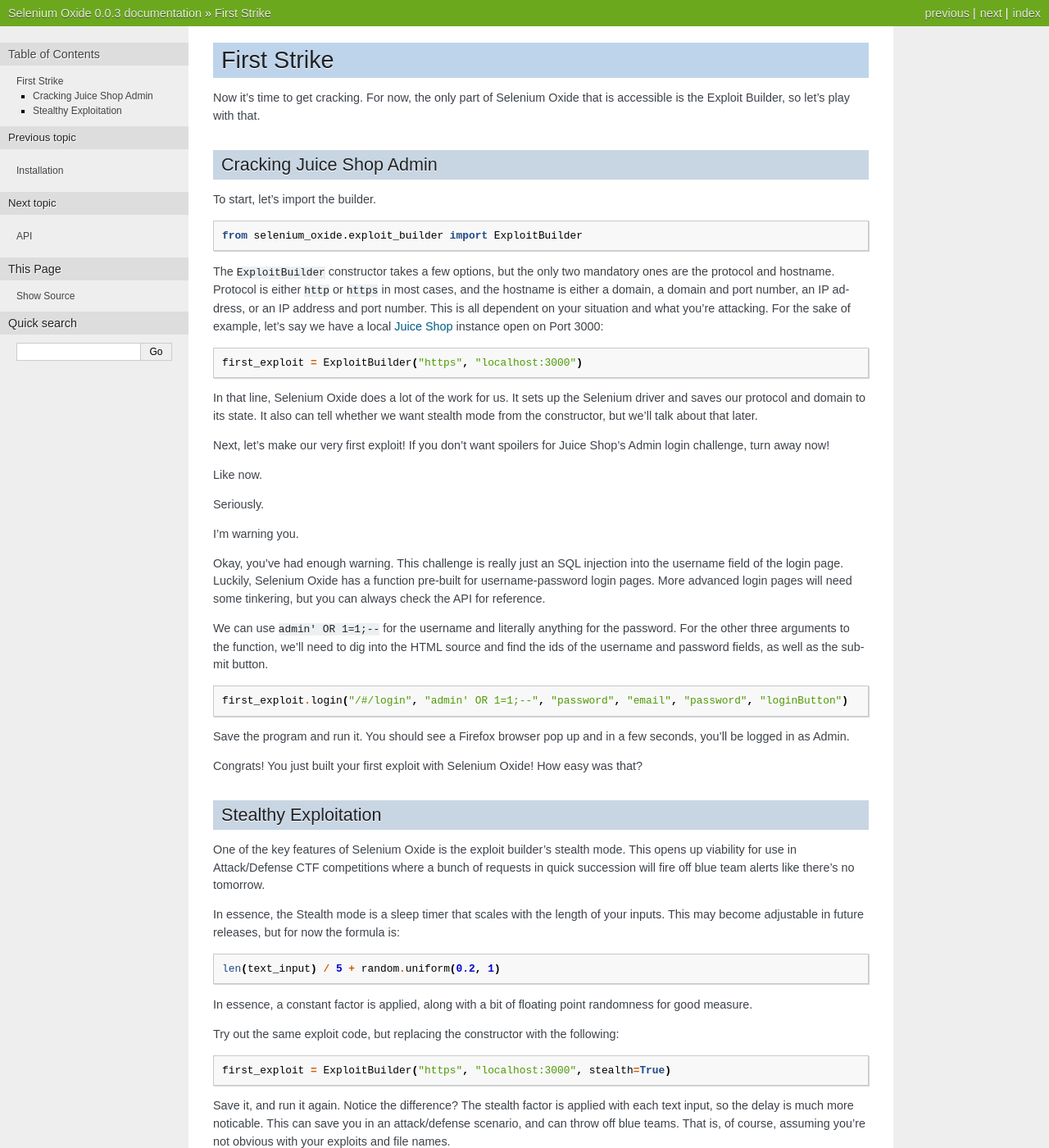
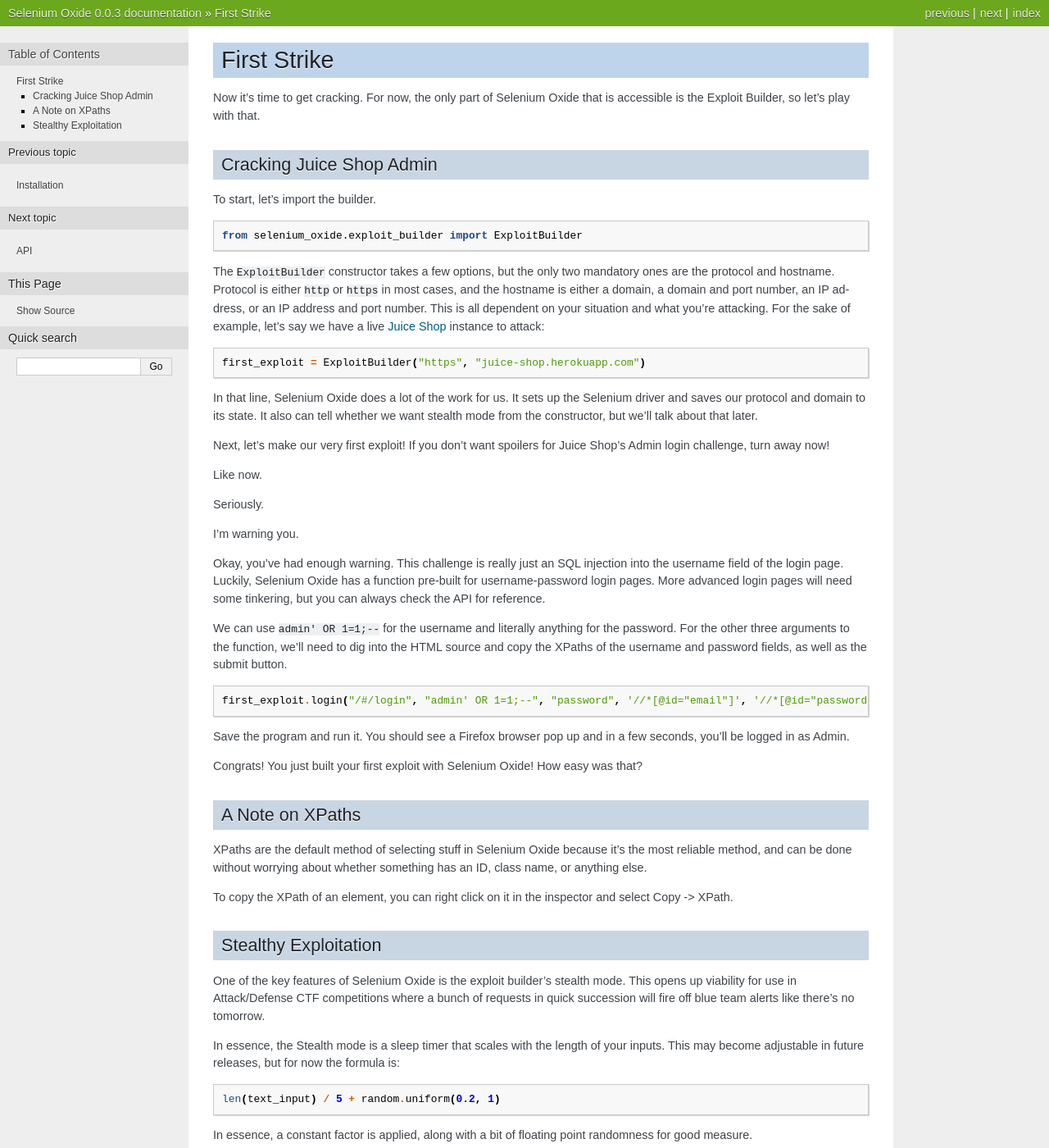
Before and after one commit to ApprenticeofEnder/Selenium-Oxide, a Sphinx documentation site: the page built from docs/source/first_strike.rst, in a window 1280 px wide and 1400 px high. Shown: the whole window at 82% size. Built offline with Sphinx 7.4.7, drawn with Linux system fonts in a browser that asks for light colours; some of the changed text lies outside the part shown.

Commit message:
update first strike

```diff
--- a/docs/source/first_strike.rst
+++ b/docs/source/first_strike.rst
@@ -16,10 +16,10 @@ The ``ExploitBuilder`` constructor takes a few options, but the only two mandato
 ones are the protocol and hostname. Protocol is either ``http`` or ``https`` in most
 cases, and the hostname is either a domain, a domain and port number, an IP address,
 or an IP address and port number. This is all dependent on your situation and what
-you're attacking. For the sake of example, let's say we have a local `Juice Shop`_ instance
-open on Port 3000::
+you're attacking. For the sake of example, let's say we have a live `Juice Shop`_ instance
+to attack::
 
-    first_exploit = ExploitBuilder("https", "localhost:3000")
+    first_exploit = ExploitBuilder("https", "juice-shop.herokuapp.com")
 
 .. _Juice Shop: https://github.com/juice-shop/juice-shop
 
@@ -42,15 +42,24 @@ login pages. More advanced login pages will need some tinkering, but you can alw
 for reference.
 
 We can use ``admin' OR 1=1;--`` for the username and literally anything for the password. For the
-other three arguments to the function, we'll need to dig into the HTML source and find the ids of
+other three arguments to the function, we'll need to dig into the HTML source and copy the XPaths of
 the username and password fields, as well as the submit button. ::
 
-    first_exploit.login("/#/login", "admin' OR 1=1;--", "password", "email", "password", "loginButton")
+    first_exploit.login("/#/login", "admin' OR 1=1;--", "password", '//*[@id="email"]', '//*[@id="password"]', '//*[@id="loginButton"]'')
 
 Save the program and run it. You should see a Firefox browser pop up and in a few seconds, you'll
 be logged in as Admin.
 
 Congrats! You just built your first exploit with Selenium Oxide! How easy was that?
+
+================
+A Note on XPaths
+================
+
+XPaths are the default method of selecting stuff in Selenium Oxide because it's the most reliable method,
+and can be done without worrying about whether something has an ID, class name, or anything else.
+
+To copy the XPath of an element, you can right click on it in the inspector and select Copy -> XPath.
 
 =====================
 Stealthy Exploitation
@@ -70,7 +79,7 @@ measure.
 
 Try out the same exploit code, but replacing the constructor with the following::
 
-    first_exploit = ExploitBuilder("https", "localhost:3000", stealth=True)
+    first_exploit = ExploitBuilder("https", "juice-shop.herokuapp.com", stealth=True)
 
 Save it, and run it again. Notice the difference? The stealth factor is applied with each
 text input, so the delay is much more noticable. This can save you in an attack/defense
```
